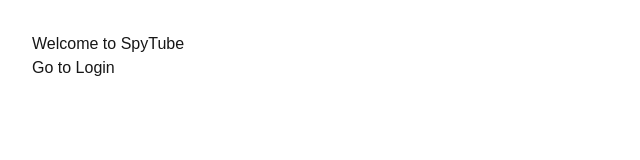
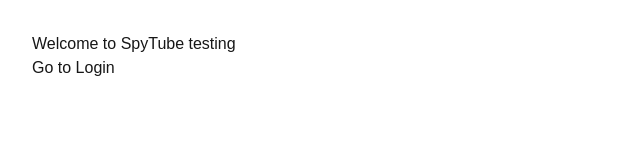
Before and after one commit to Zahidul-Turja/spytube-frontend, a Next.js app: page / in a window 1280 px wide. Shown: the top 160 px of the page, without its empty margins (0-640 px from the left). Built offline with nearby package versions, Linux system fonts and the light colour scheme.

Commit message:
Update welcome message on HomePage to indicate testing environment

```diff
--- a/app/page.js
+++ b/app/page.js
@@ -1,7 +1,7 @@
 export default function HomePage() {
   return (
     <main style={{ padding: "2rem" }}>
-      <h1>Welcome to SpyTube</h1>
+      <h1>Welcome to SpyTube testing</h1>
       <a href="/login">Go to Login</a>
     </main>
   );
```
